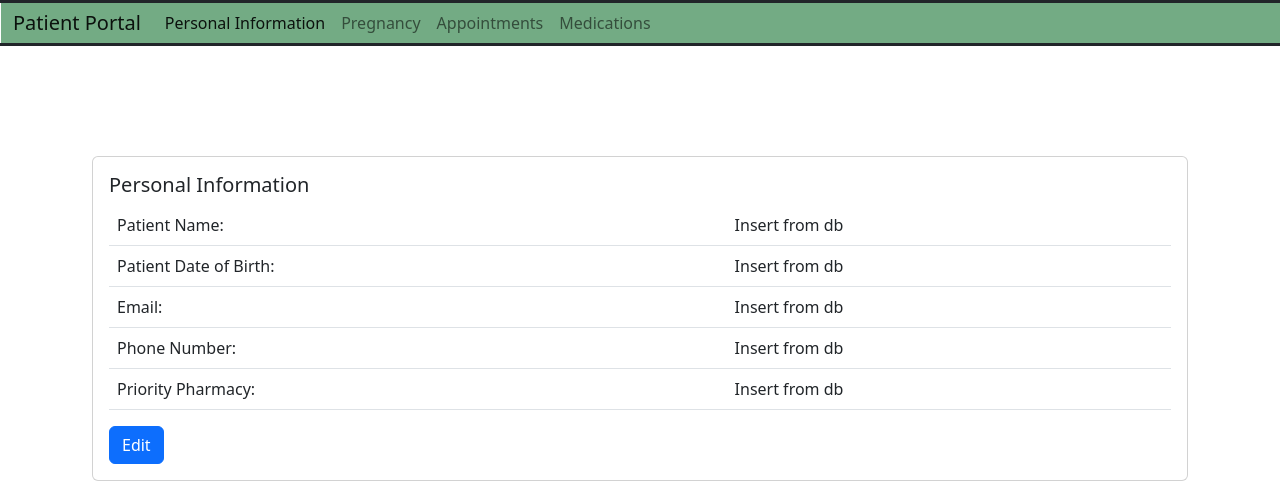
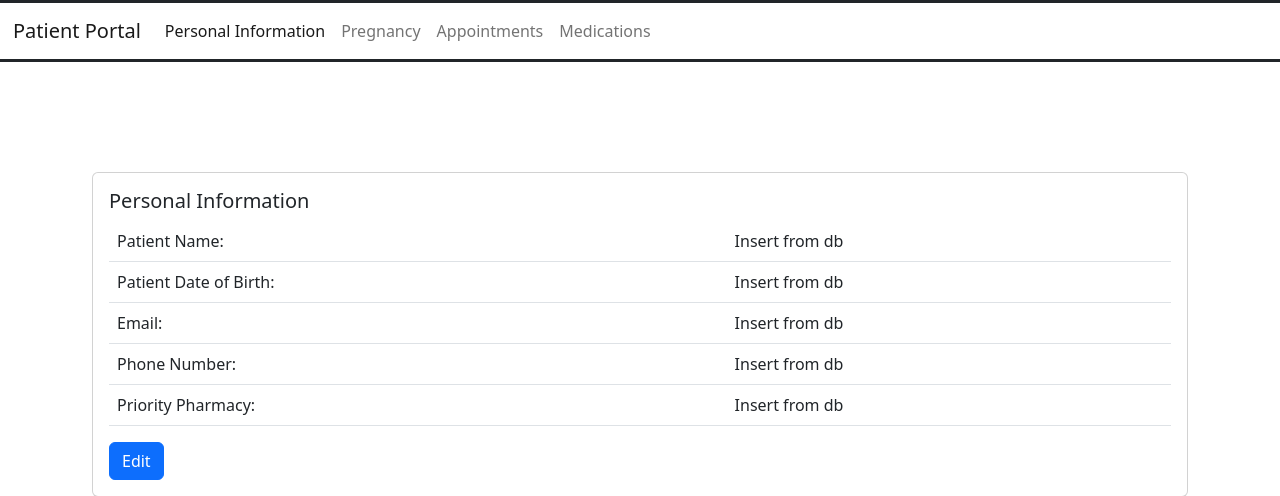
Before and after one commit to heidiafehr/Web-Pregnancy-Tracker, a PHP site: page /patientPortalHome.html in a window 1280 px wide. Shown: the top 496 px of the page. Run offline with PHP 8.4, Linux system fonts and the light colour scheme.

Commit message:
styling sheet
added styling

```diff
--- a/PatientView/Appointments.html
+++ b/PatientView/Appointments.html
@@ -43,7 +43,6 @@
         </div>
         </div>
     </div>
-
     <!-- Nav Bar Row-->
       <div class= "row" style="margin-bottom: 100px; padding-left: 10px; border: solid;">
         <!-- NavBar Start -->
@@ -73,6 +72,7 @@
         </nav>
     </div>
     <!-- NavBar End -->
+
     <!-- Appointments Card-->
     ,<div class="container">
         <div class="col">
--- a/PatientView/medications.html
+++ b/PatientView/medications.html
@@ -38,6 +38,7 @@
         </nav>
     </div>
     <!-- NavBar End -->
+    <!--Medications Card Coinatiner -->
     <div class="container">
         <div class="col">
             <div class="card" id="medicationsCard">
--- a/PatientView/patientStyle.css
+++ b/PatientView/patientStyle.css
@@ -6,15 +6,6 @@
     --deep-purple: #371b2f;
     --off-white-cream: #968a46;
 }
-
-#custom-navbar{
-    position: sticky;
-    top: 0;
-    background-color: var(--light-green);
-    color: var(--dark-blue);
-    margin: 0;
-    padding: 0;
-}
 .card{
     margin: 10px;
 }
--- a/PatientView/pregnancies.html
+++ b/PatientView/pregnancies.html
@@ -59,7 +59,6 @@
         </div>
     </div>
 </div>
-    </div>
 <script src="https://cdn.jsdelivr.net/npm/bootstrap@5.2.2/dist/js/bootstrap.bundle.min.js" integrity="sha384-OERcA2EqjJCMA+/3y+gxIOqMEjwtxJY7qPCqsdltbNJuaOe923+mo//f6V8Qbsw3" crossorigin="anonymous"></script>
 
 </body>
```
Lines whose indentation alone changed are shown as unchanged.
